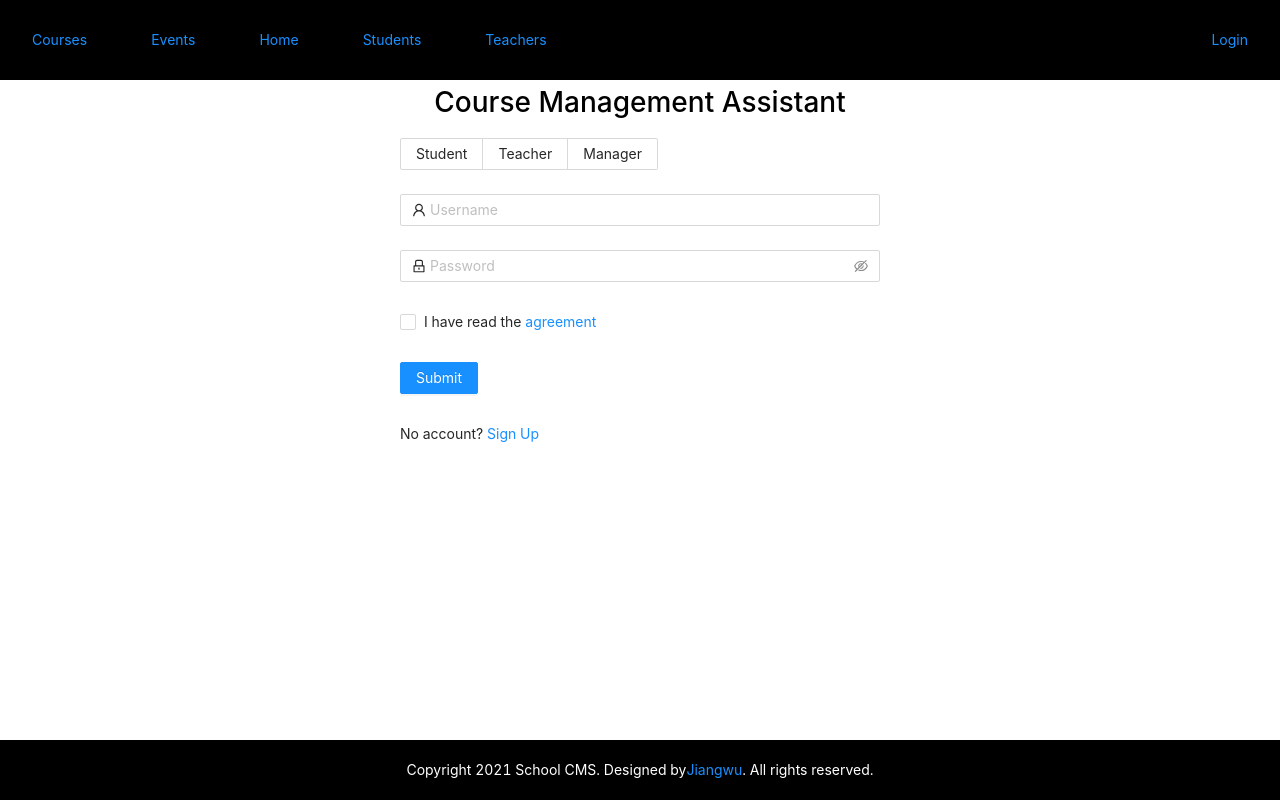
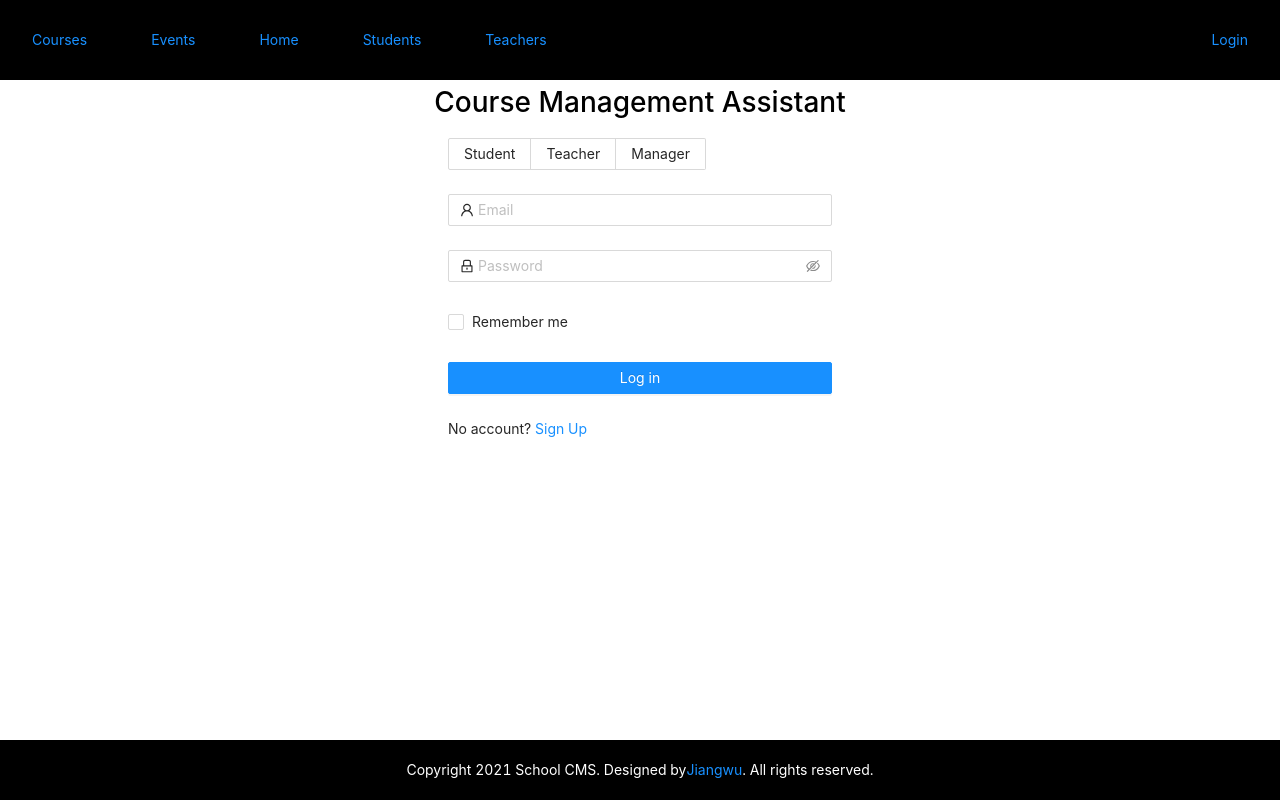
Before and after one commit to jiangwu0228/wu-cms, a Next.js app in the folder school/: page /login in a window 1280 px wide. Built offline with nearby package versions, Linux system fonts and the light colour scheme.

Commit message:
update layout

```diff
--- a/school/pages/login/index.js
+++ b/school/pages/login/index.js
@@ -1,12 +1,14 @@
 import Head from "next/head";
+import Link from "next/link";
 import styled from "styled-components";
 import React, { useState } from "react";
-import { Form, Input, Button, Radio, Checkbox } from "antd";
+import { Form, Input, Radio, Checkbox, Button} from "antd";
 import { UserOutlined, LockOutlined } from "@ant-design/icons";
 import "antd/dist/antd.css";
 
-const FormWarp = styled.div`
-  max-width: 30rem;
+const FormWrap = styled.div`
+  max-width: 30%;
+  min-width: 24rem;
   margin: auto;
 `;
 
@@ -34,23 +36,6 @@ function Login() {
         }
       : null;
 
-  const tailFormItemLayout = {
-    wrapperCol: {
-      span: 24,
-      offset: 0,
-    },
-  };
-
-  const buttonItemLayout =
-    formLayout === "horizontal"
-      ? {
-          wrapperCol: {
-            span: 24,
-            offset: 0,
-          },
-        }
-      : null;
-
   return (
     <>
       <Head>
@@ -58,7 +43,8 @@ function Login() {
         <link rel="icon" href="/favicon.ico" />
       </Head>
       <Heading>Course Management Assistant</Heading>
-      <FormWarp>
+
+      <FormWrap>
         <Form
           {...formItemLayout}
           layout={formLayout}
@@ -75,6 +61,7 @@ function Login() {
               <Radio.Button value="Manager">Manager</Radio.Button>
             </Radio.Group>
           </Form.Item>
+
           <Form.Item
             name="email"
             rules={[
@@ -90,15 +77,18 @@ function Login() {
           >
             <Input
               prefix={<UserOutlined className="site-form-item-icon" />}
-              placeholder="Username"
+              placeholder="Email"
             />
           </Form.Item>
+
           <Form.Item
             name="password"
             rules={[
               {
                 required: true,
-                message: "Please input your password!",
+                message: "'password' must be between 4 and 16 characters",
+                min: 4,
+                max: 16,
               },
             ]}
             hasFeedback
@@ -109,31 +99,23 @@ function Login() {
               placeholder="Password"
             />
           </Form.Item>
-          <Form.Item
-            name="agreement"
-            valuePropName="checked"
-            rules={[
-              {
-                validator: (_, value) =>
-                  value
-                    ? Promise.resolve()
-                    : Promise.reject(new Error("Should accept agreement")),
-              },
-            ]}
-            {...tailFormItemLayout}
-          >
-            <Checkbox>
-              I have read the <a href="">agreement</a>
-            </Checkbox>
+
+          <Form.Item>
+            <Form.Item name="remember" valuePropName="checked" noStyle>
+              <Checkbox>Remember me</Checkbox>
+            </Form.Item>
           </Form.Item>
-          <Form.Item {...buttonItemLayout}>
-            <Button type="primary">Submit</Button>
-          </Form.Item>
-          <Form.Item {...buttonItemLayout}>
-            No account? <a href="/SignUp"> Sign Up</a>
+
+          <Form.Item>
+            <Button type="primary" htmlType="submit" style={{width: "100%"}}>
+              Log in
+            </Button>
           </Form.Item>
         </Form>
-      </FormWarp>
+        <span>
+          No account? <Link href="/signup">Sign Up</Link>
+        </span>
+      </FormWrap>
     </>
   );
 }
```
Also changed, not shown: school/pages/signup/index.js (added, +9 -0 lines).
